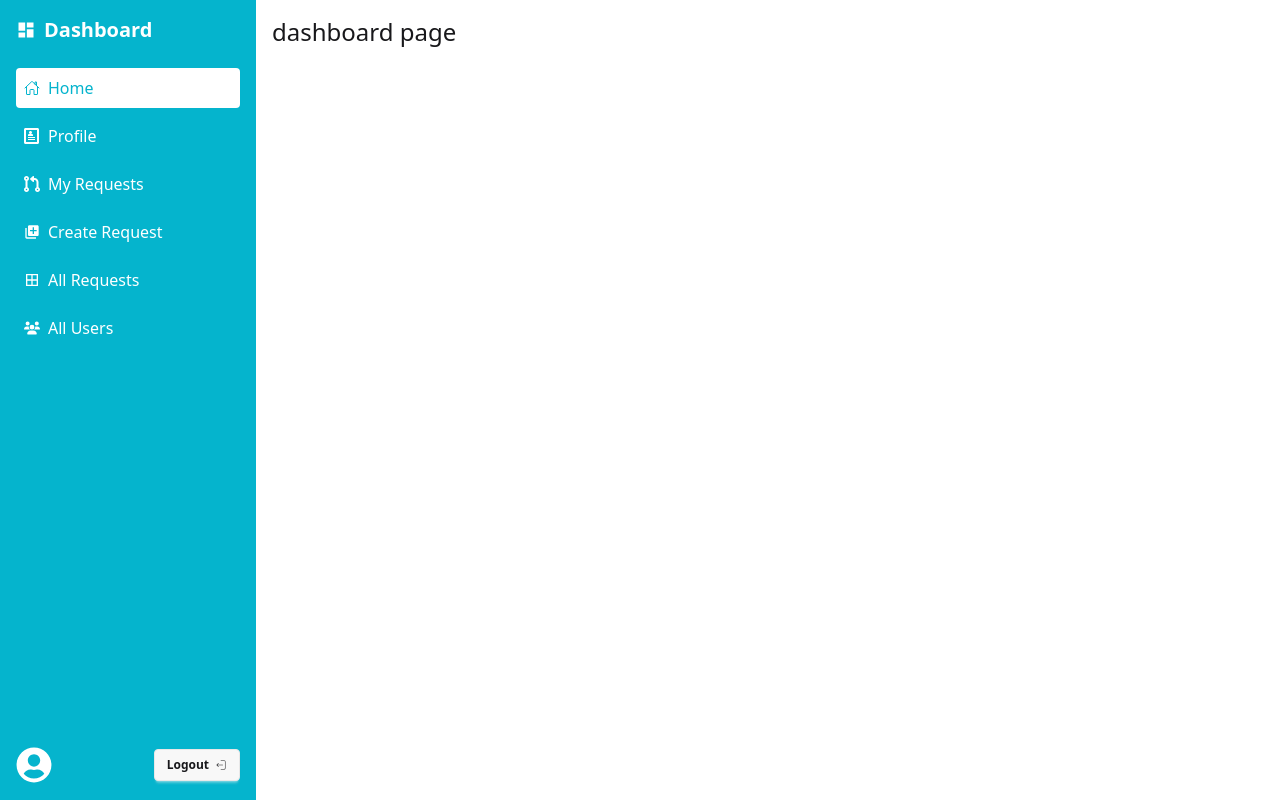
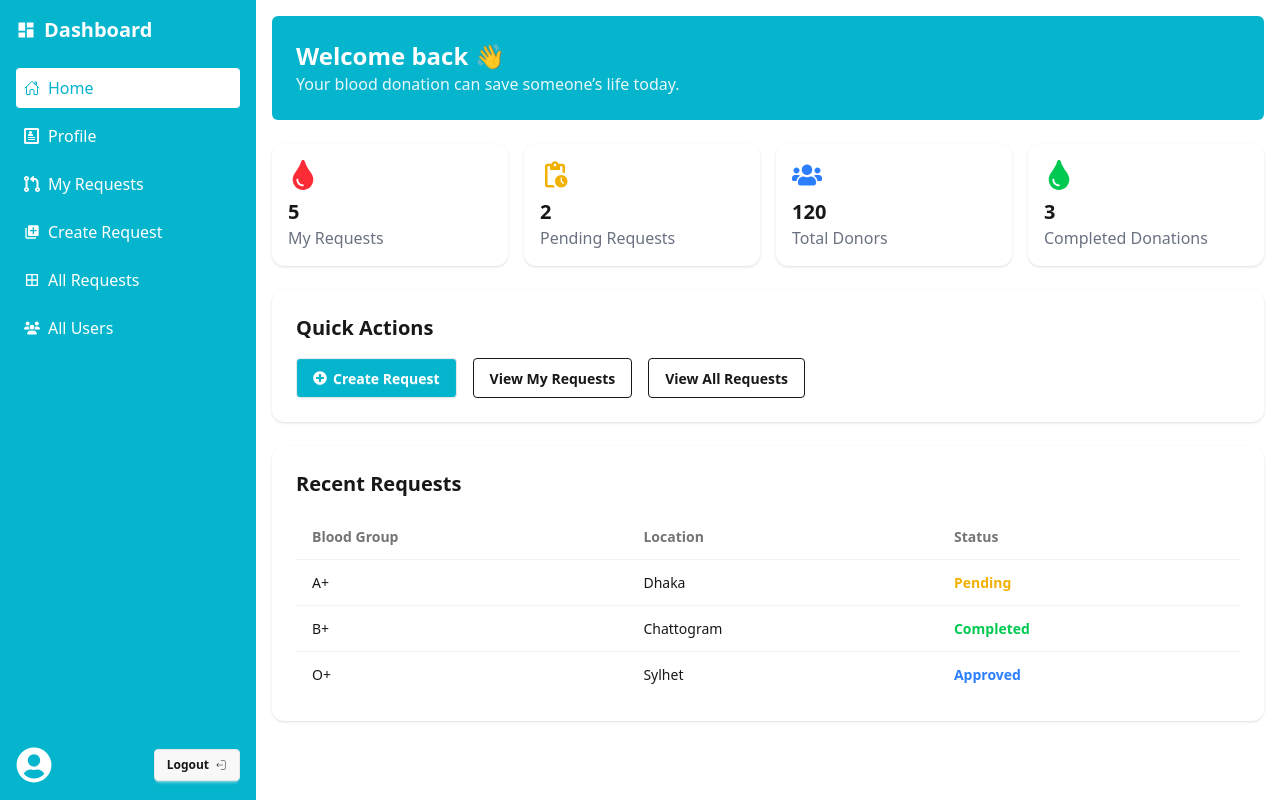
Before and after one commit to suronjit02/LifeDrop, a React (Vite) app in the folder lifedrop-client/: page /dashboard in a window 1280 px wide. Built offline with nearby package versions, Linux system fonts and the light colour scheme.

Commit message:
dashboard home page and dashboard layout scroll

```diff
--- a/lifedrop-client/src/dashboard/dashboardPage/DashboardHome.jsx
+++ b/lifedrop-client/src/dashboard/dashboardPage/DashboardHome.jsx
@@ -1,11 +1,98 @@
-import React from 'react';
+import { Link } from "react-router";
+import { FaPlusCircle, FaTint, FaUsers } from "react-icons/fa";
+import { MdPendingActions } from "react-icons/md";
 
 const DashboardHome = () => {
-    return (
-      <div>
-        <h3 className="text-2xl">dashboard page</h3>
+  return (
+    <div className="space-y-6">
+      <div className="bg-[#05b4cd] text-white p-6 rounded-md">
+        <h1 className="text-2xl font-bold">Welcome back 👋</h1>
+        <p className="opacity-90">
+          Your blood donation can save someone’s life today.
+        </p>
       </div>
-    );
+
+      <div className="grid grid-cols-1 sm:grid-cols-2 lg:grid-cols-4 gap-4">
+        <div className="bg-white p-4 rounded-xl shadow">
+          <FaTint className="text-3xl text-red-500 mb-2" />
+          <h3 className="text-xl font-bold">5</h3>
+          <p className="text-gray-500">My Requests</p>
+        </div>
+
+        <div className="bg-white p-4 rounded-xl shadow">
+          <MdPendingActions className="text-3xl text-yellow-500 mb-2" />
+          <h3 className="text-xl font-bold">2</h3>
+          <p className="text-gray-500">Pending Requests</p>
+        </div>
+
+        <div className="bg-white p-4 rounded-xl shadow">
+          <FaUsers className="text-3xl text-blue-500 mb-2" />
+          <h3 className="text-xl font-bold">120</h3>
+          <p className="text-gray-500">Total Donors</p>
+        </div>
+
+        <div className="bg-white p-4 rounded-xl shadow">
+          <FaTint className="text-3xl text-green-500 mb-2" />
+          <h3 className="text-xl font-bold">3</h3>
+          <p className="text-gray-500">Completed Donations</p>
+        </div>
+      </div>
+
+      <div className="bg-white p-6 rounded-xl shadow">
+        <h2 className="text-xl font-bold mb-4">Quick Actions</h2>
+
+        <div className="flex flex-wrap gap-4">
+          <Link
+            to="/dashboard/create-request"
+            className="btn bg-[#05b4cd] text-white"
+          >
+            <FaPlusCircle /> Create Request
+          </Link>
+
+          <Link to="/dashboard/my-requests" className="btn btn-outline">
+            View My Requests
+          </Link>
+
+          <Link to="/dashboard/all-requests" className="btn btn-outline">
+            View All Requests
+          </Link>
+        </div>
+      </div>
+
+      <div className="bg-white p-6 rounded-xl shadow">
+        <h2 className="text-xl font-bold mb-4">Recent Requests</h2>
+
+        <div className="overflow-x-auto">
+          <table className="table">
+            <thead>
+              <tr>
+                <th>Blood Group</th>
+                <th>Location</th>
+                <th>Status</th>
+              </tr>
+            </thead>
+            <tbody>
+              <tr>
+                <td>A+</td>
+                <td>Dhaka</td>
+                <td className="text-yellow-500 font-semibold">Pending</td>
+              </tr>
+              <tr>
+                <td>B+</td>
+                <td>Chattogram</td>
+                <td className="text-green-500 font-semibold">Completed</td>
+              </tr>
+              <tr>
+                <td>O+</td>
+                <td>Sylhet</td>
+                <td className="text-blue-500 font-semibold">Approved</td>
+              </tr>
+            </tbody>
+          </table>
+        </div>
+      </div>
+    </div>
+  );
 };
 
 export default DashboardHome;
--- a/lifedrop-client/src/layouts/DashboardLayout.jsx
+++ b/lifedrop-client/src/layouts/DashboardLayout.jsx
@@ -7,13 +7,13 @@ const DashboardLayout = () => {
   const [open, setOpen] = useState(false);
 
   return (
-    <div>
+    <div className="h-screen overflow-hidden">
       <DashboardTopbar setOpen={setOpen} />
 
-      <div className="flex">
+      <div className="flex h-full">
         <Aside isOpen={open} setOpen={setOpen} />
 
-        <main className="flex-1 p-4">
+        <main className="flex-1 h-full overflow-y-auto p-4">
           <Outlet />
         </main>
       </div>
```
